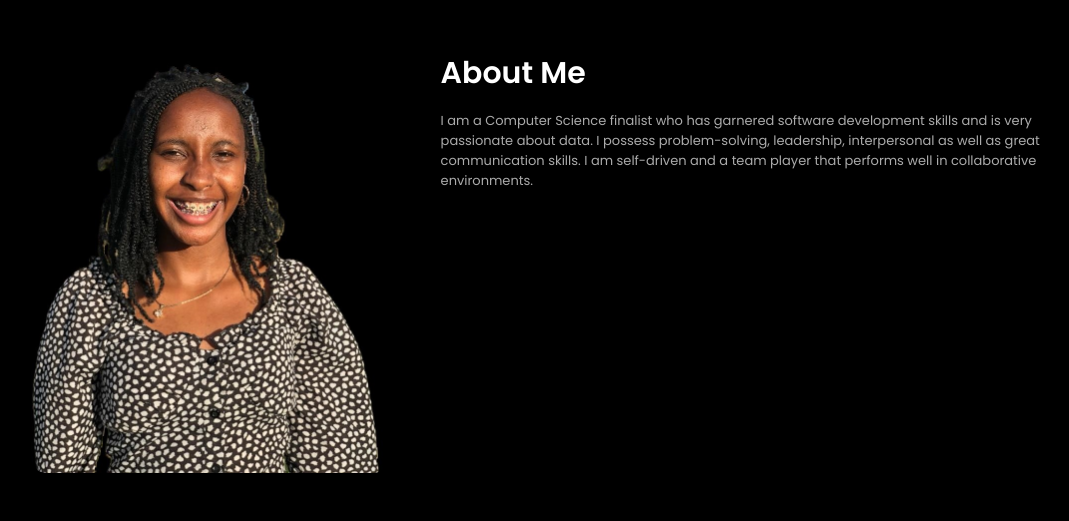
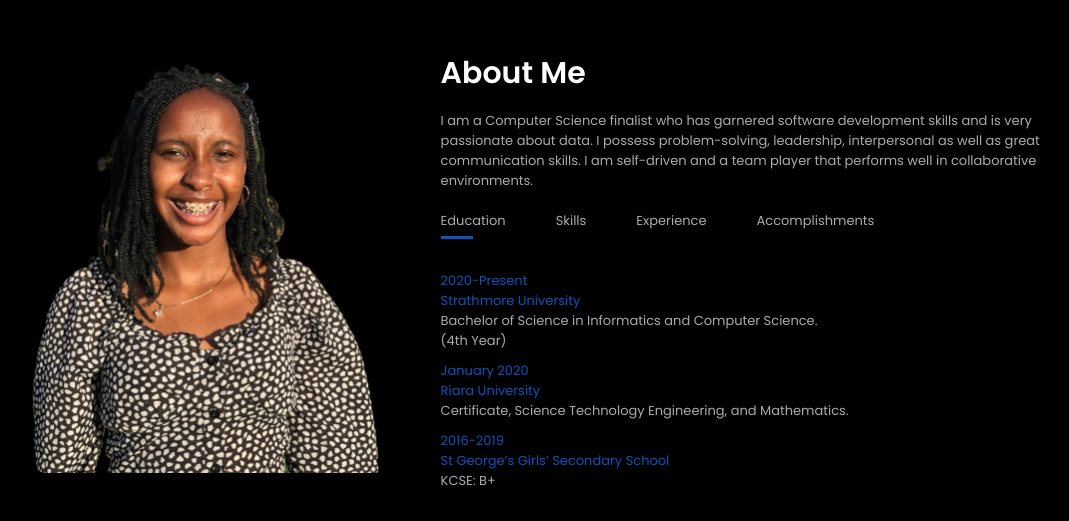
Before and after one commit to muiruriiii/my-react-portfolio, a React (Create React App) app: page / in a window 1280 px wide. Shown: the part 769-1290 px from the top of the page, without its empty margins (97-1166 px from the left). Built offline with nearby package versions, Linux system fonts and the light colour scheme.

Commit message:
feat(elements): add tabbed navigation component

```diff
--- a/src/components/About/about.css
+++ b/src/components/About/about.css
@@ -35,3 +35,54 @@
 .about-col-2 p {
     font-size: 13px;
 }
+/*Tabbed Navigation*/
+.tabtitles {
+    display: flex;
+    margin: 20px 0 40px;
+}
+
+.tablinks {
+    margin-right: 50px;
+    font-size: 18px;
+    font-weight: 500;
+    cursor: pointer;
+    position: relative;
+}
+
+.tablinks::after {
+    content: '';
+    width: 0;
+    height: 3px;
+    background: #0F52BA;
+    position: absolute;
+    left: 0;
+    bottom: -8px;
+    transition: 0.5s;
+}
+
+.tablinks.active-link::after {
+    width: 50%;
+}
+
+.tabcontents {
+    display: none;
+    font-size: 13px;
+    text-align: left;
+}
+
+.tabcontents.active-tab {
+    display: block;
+    font-size: 13px;
+}
+
+.tabcontents ul li {
+    list-style: none;
+    margin: 10px 0;
+    font-size: 13px;
+    text-align: left;
+}
+
+.tabcontents ul li span {
+    color: #0F52BA;
+    font-size: 13px;
+}
--- a/src/components/About/about.js
+++ b/src/components/About/about.js
@@ -1,8 +1,32 @@
-import React from "react";
+import React, { useState, useEffect } from "react";
 import './about.css';
 import about from '../../assets/about-background.jpeg';
 
 const About = () => {
+    const [activeTab, setActiveTab] = useState('education');
+
+    const openTab = (tabname) => {
+        setActiveTab(tabname);
+    };
+
+    useEffect(() => {
+        const tablinks = document.getElementsByClassName("tablinks");
+        const tabcontents = document.getElementsByClassName("tabcontents");
+
+        const clickHandler = (event) => {
+            openTab(event.currentTarget.dataset.tabname);
+        };
+
+        for (const tablink of tablinks) {
+            tablink.addEventListener("click", clickHandler);
+        }
+
+        return () => {
+            for (const tablink of tablinks) {
+                tablink.removeEventListener("click", clickHandler);
+            }
+        };
+    }, []);
 
     return (
         <section id="about">
@@ -19,6 +43,77 @@ const About = () => {
                             I possess problem-solving, leadership, interpersonal as well as great communication skills.
                             I am self-driven and a team player that performs well in collaborative environments.
                         </p>
+                        <div className="tabtitles">
+                            <p
+                                className={`tablinks ${activeTab === 'education' ? 'active-link' : ''}`}
+                                onClick={() => openTab('education')}
+                                data-tabname="education"
+                            >
+                                Education
+                            </p>
+                            <p
+                                className={`tablinks ${activeTab === 'skills' ? 'active-link' : ''}`}
+                                onClick={() => openTab('skills')}
+                                data-tabname="skills"
+                            >
+                                Skills
+                            </p>
+                            <p
+                                className={`tablinks ${activeTab === 'experience' ? 'active-link' : ''}`}
+                                onClick={() => openTab('experience')}
+                                data-tabname="experience"
+                            >
+                                Experience
+                            </p>
+                            <p
+                                className={`tablinks ${activeTab === 'accomplishments' ? 'active-link' : ''}`}
+                                onClick={() => openTab('accomplishments')}
+                                data-tabname="accomplishments"
+                            >
+                                Accomplishments
+                            </p>
+                        </div>
+
+                        <div id="education" className={`tabcontents ${activeTab === 'education' ? 'active-tab' : ''}`}>
+                            <ul>
+                                <li><span>2020-Present</span><br /><span>Strathmore University</span><br />Bachelor of Science in Informatics and Computer Science.<br />(4th Year)</li>
+                                <li><span>January 2020</span><br /><span>Riara University</span><br />Certificate, Science Technology Engineering, and Mathematics.<br /></li>
+                                <li><span>2016-2019</span><br /><span>St George’s Girls’ Secondary School </span><br />KCSE: B+<br /></li>
+                            </ul>
+                        </div>
+                        <div id="skills" className={`tabcontents ${activeTab === 'skills' ? 'active-tab' : ''}`}>
+                            <ul>
+                                <li><span>Web Development</span><br />Developing websites and web applications</li>
+                                <li><span>Database Management</span><br /> MySQL and Firebase</li>
+                                <li><span>Working with Python frameworks</span><br />Django</li>
+                                <li><span>Working with PHP frameworks</span><br />Laravel</li>
+                                <li><span>Working with front-end interface design tools</span><br />Figma</li>
+                                <li><span>Programming languages:</span><br />CSS, HTML, Bootstrap, Tailwind, PHP, Python, Java, Javascript</li>
+                            </ul>
+                        </div>
+                        <div id="experience" className={`tabcontents ${activeTab === 'experience' ? 'active-tab' : ''}`}>
+                            <ul>
+                                <li><span>January 2023 - March 2023</span><br /><span>Bityarn Consult</span><br />Software Engineering Intern<br /></li>
+                                <li><span>January 2022 - March 2022</span><br /><span>Voluntary Service</span><br />Watu wa Maana Children's Home<br /></li>
+                            </ul>
+                        </div>
+                        <div
+                            id="accomplishments"
+                            className={`tabcontents ${activeTab === 'accomplishments' ? 'active-tab' : ''}`}
+                        >
+                            <ul>
+                                <li><span>2018-2019</span>
+                                    <br />Stream Captain of St George's Girls'.
+                                    <br />Secretary of the Young Catholic Students Club 2018-2019.
+                                    <br />Member of the East African Model United Nations Club.
+                                </li>
+                                <li><span>2022-2023</span>
+                                    <br />Class Representative Strathmore University 2022-2023.
+                                    <br />Strathmore Academic Dean’s List award for the academic year 2022-2023
+                                    <br />Microsoft Imagine Cup Online Semifinals Winner 2023-Earth Category.
+                                </li>
+                            </ul>
+                        </div>
 
                     </div>
                 </div>
```
